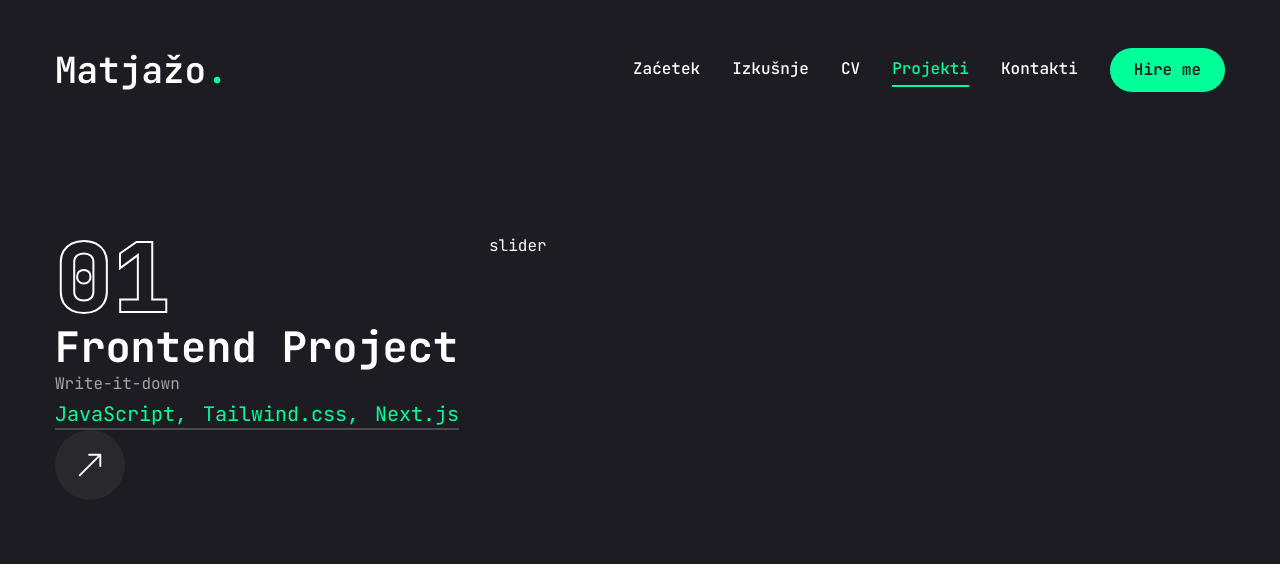
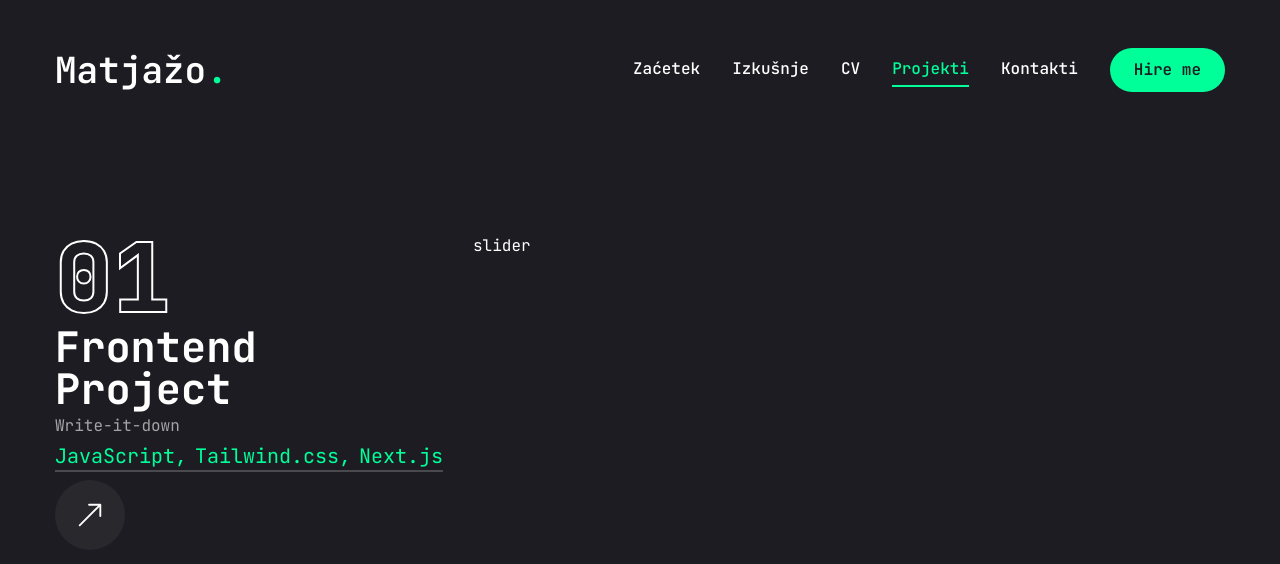
Before and after one commit to matjazo18/matjaz-portfolio, a Next.js app: page /projekti in a window 1280 px wide. Shown: the top 564 px of the page. Built offline with nearby package versions, Linux system fonts and the light colour scheme.

Commit message:
corrected  visual of the tools I used

```diff
--- a/app/projekti/page.jsx
+++ b/app/projekti/page.jsx
@@ -81,25 +81,22 @@ const Projekti = () => {
                 {project.category} project
               </h2>
               <p className="text-white/60">{project.description}</p>
-              {
-                <ul className="flex gap-4 ">
-                  {project.stack.map((item, index) => {
-                    return (
-                      <li key={index} className="text-xl text-accent">
-                        {item.name}
-                        {index !== project.stack.length - 1 && ","}
-                      </li>
-                    );
-                  })}
-                </ul>
-              }
+              <ul className="flex  md:flex-nowrap gap-2">
+                {project.stack.map((item, index) => (
+                  <li key={index} className="text-xl text-accent">
+                    {item.name}
+                    {index !== project.stack.length - 1 && ","}
+                  </li>
+                ))}
+              </ul>
+
               <div className="border border-white/20"></div>
               <div>
                 <Link href={project.live}>
                   <TooltipProvider delayDuration={100}>
                     <Tooltip>
-                      <TooltipTrigger className="w-[70px] h-[70px] rounded-full bg-white/5 flex justify-center items-center group">
-                        <BsArrowUpRight className="text-white text-3xl group-hover:text-accent" />
+                      <TooltipTrigger className="w-[70px] h-[70px] rounded-full bg-white/5 flex justify-center items-center group mt-2">
+                        <BsArrowUpRight className="text-white text-3xl group-hover:text-accent " />
                       </TooltipTrigger>
                       <TooltipContent>
                         <p className="capitalize">Live projects</p>
```
